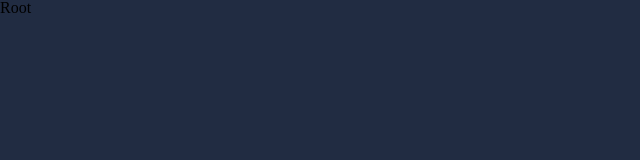
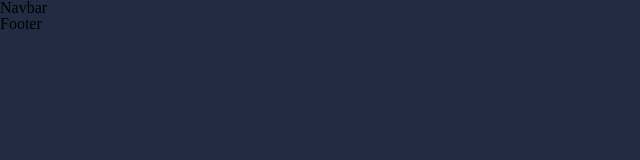
Before and after one commit to kevinllou/game-store, a React (Create React App) app: page / in a window 1280 px wide. Shown: the top 160 px of the page, without its empty margins (0-640 px from the left). Built offline with nearby package versions, Linux system fonts and the light colour scheme.

Commit message:
ADD: RootComponent layout

```diff
--- a/src/components/Root/RootComponent.tsx
+++ b/src/components/Root/RootComponent.tsx
@@ -1,7 +1,14 @@
 import React from 'react'
+import Footer from '../Footer/Footer'
+import Navbar from '../Navbar/Navbar'
+import { Outlet } from 'react-router-dom';
 
 export default function RootComponent() {
   return (
-    <div>Root</div>
+    <>
+      <Navbar />
+      <Outlet />
+      <Footer />
+    </>
   )
 }
```
